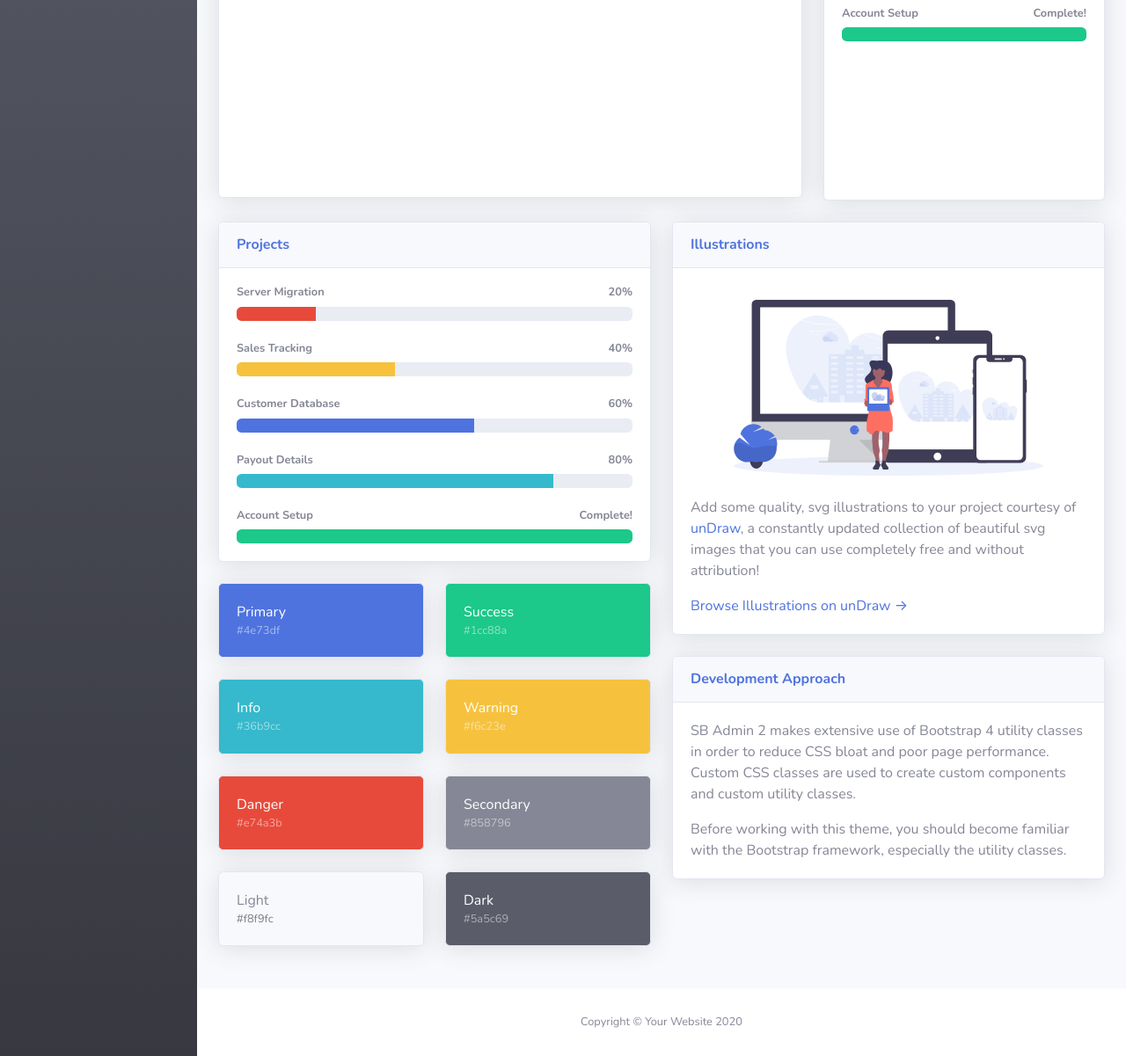
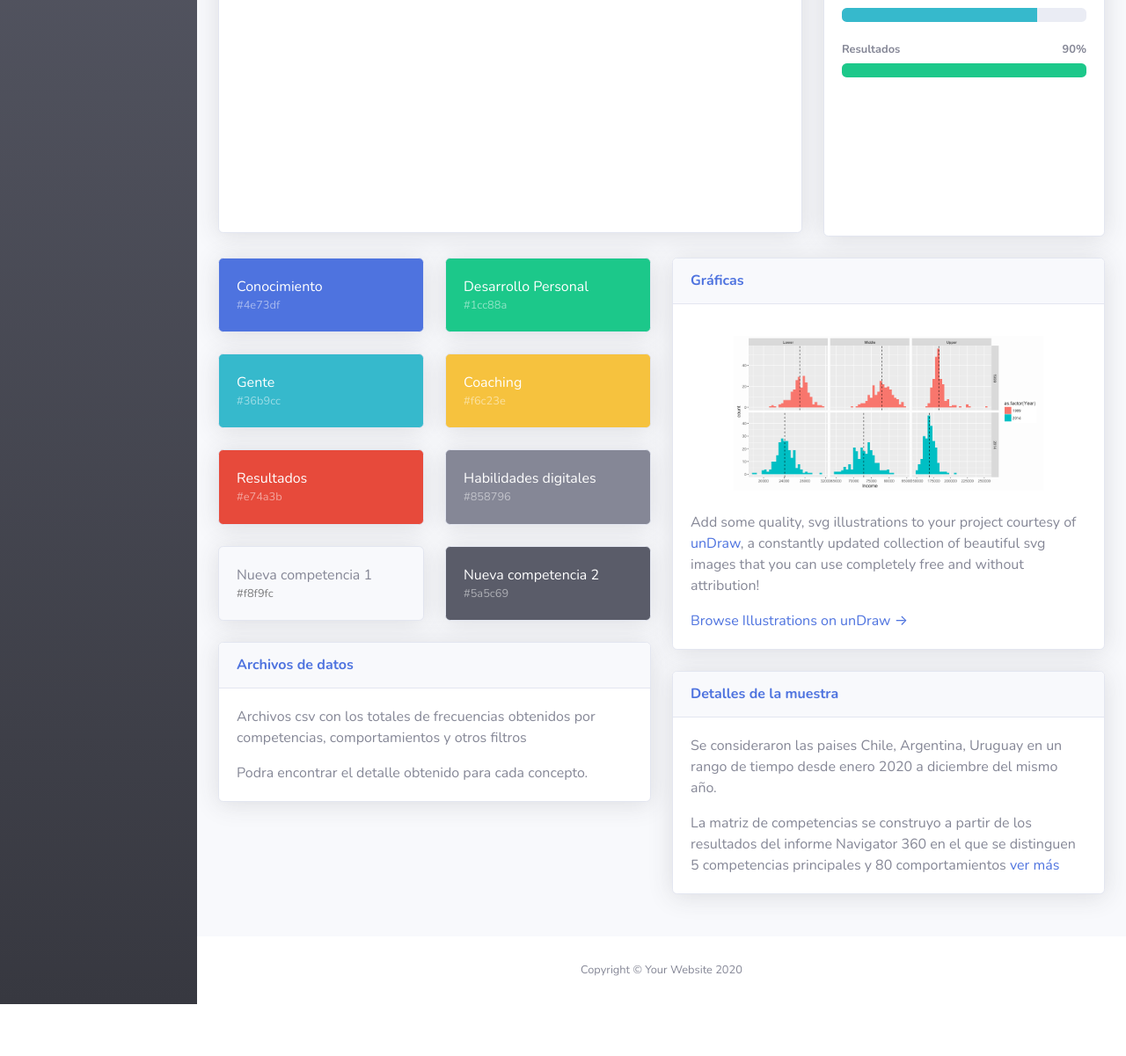
Before and after one commit to Nicolasvegam/astrazeneca, a Django app: page /app1/index2/ in a window 1280 px wide. Shown: the part 597-1798 px from the top of the page at 88% size. After the commit the page ends 1739 px from the top, so only its background shows below. Run offline with Django 3.2, Linux system fonts and the light colour scheme; a map, chart or similar area stays blank; some libraries are stand-ins or nearby versions.

Commit message:
cambios en descripciones index2

```diff
--- a/app1/templates/app1/index 2.html
+++ b/app1/templates/app1/index 2.html
@@ -411,8 +411,8 @@
                                     <div class="row no-gutters align-items-center">
                                         <div class="col mr-2">
                                             <div class="text-xs font-weight-bold text-primary text-uppercase mb-1">
-                                                Earnings (Monthly)</div>
-                                            <div class="h5 mb-0 font-weight-bold text-gray-800">$40,000</div>
+                                                Competencia más frecuente</div>
+                                            <div class="h5 mb-0 font-weight-bold text-gray-800"> Eficacia Interpersonal</div>
                                         </div>
                                         <div class="col-auto">
                                             <i class="fas fa-calendar fa-2x text-gray-300"></i>
@@ -429,8 +429,8 @@
                                     <div class="row no-gutters align-items-center">
                                         <div class="col mr-2">
                                             <div class="text-xs font-weight-bold text-success text-uppercase mb-1">
-                                                Earnings (Annual)</div>
-                                            <div class="h5 mb-0 font-weight-bold text-gray-800">$215,000</div>
+                                                Nueva Tendencia </div>
+                                            <div class="h5 mb-0 font-weight-bold text-gray-800">Habilidades digitales</div>
                                         </div>
                                         <div class="col-auto">
                                             <i class="fas fa-dollar-sign fa-2x text-gray-300"></i>
@@ -446,7 +446,7 @@
                                 <div class="card-body">
                                     <div class="row no-gutters align-items-center">
                                         <div class="col mr-2">
-                                            <div class="text-xs font-weight-bold text-info text-uppercase mb-1">Tasks
+                                            <div class="text-xs font-weight-bold text-info text-uppercase mb-1">Porcentaje de Coincidencia
                                             </div>
                                             <div class="row no-gutters align-items-center">
                                                 <div class="col-auto">
@@ -476,8 +476,8 @@
                                     <div class="row no-gutters align-items-center">
                                         <div class="col mr-2">
                                             <div class="text-xs font-weight-bold text-warning text-uppercase mb-1">
-                                                Pending Requests</div>
-                                            <div class="h5 mb-0 font-weight-bold text-gray-800">18</div>
+                                                Numero de descripciones analizadas</div>
+                                            <div class="h5 mb-0 font-weight-bold text-gray-800">138</div>
                                         </div>
                                         <div class="col-auto">
                                             <i class="fas fa-comments fa-2x text-gray-300"></i>
@@ -498,7 +498,7 @@
                                 <!-- Card Header - Dropdown -->
                                 <div
                                     class="card-header py-3 d-flex flex-row align-items-center justify-content-between">
-                                    <h6 class="m-0 font-weight-bold text-primary">Earnings Overview</h6>
+                                    <h6 class="m-0 font-weight-bold text-primary">Estadistica por Pais </h6>
                                     <div class="dropdown no-arrow">
                                         <a class="dropdown-toggle" href="#" role="button" id="dropdownMenuLink"
                                             data-toggle="dropdown" aria-haspopup="true" aria-expanded="false">
@@ -530,35 +530,35 @@
                             <!-- Project Card Example -->
                             <div class="card shadow mb-4">
                                 <div class="card-header py-3">
-                                    <h6 class="m-0 font-weight-bold text-primary">Projects</h6>
+                                    <h6 class="m-0 font-weight-bold text-primary"> Frecuencia de Aparición </h6>
                                 </div>
                                 <div class="card-body" style="padding-bottom: 180px;">
-                                    <h4 class="small font-weight-bold">Server Migration <span
+                                    <h4 class="small font-weight-bold"> Conocimientos <span
                                             class="float-right">20%</span></h4>
                                     <div class="progress mb-4">
                                         <div class="progress-bar bg-danger" role="progressbar" style="width: 20%"
                                             aria-valuenow="20" aria-valuemin="0" aria-valuemax="100"></div>
                                     </div>
-                                    <h4 class="small font-weight-bold">Sales Tracking <span
+                                    <h4 class="small font-weight-bold">Desarrollo Personal <span
                                             class="float-right">40%</span></h4>
                                     <div class="progress mb-4">
                                         <div class="progress-bar bg-warning" role="progressbar" style="width: 40%"
                                             aria-valuenow="40" aria-valuemin="0" aria-valuemax="100"></div>
                                     </div>
-                                    <h4 class="small font-weight-bold">Customer Database <span
+                                    <h4 class="small font-weight-bold"> Gente <span
                                             class="float-right">60%</span></h4>
                                     <div class="progress mb-4">
                                         <div class="progress-bar" role="progressbar" style="width: 60%"
                                             aria-valuenow="60" aria-valuemin="0" aria-valuemax="100"></div>
                                     </div>
-                                    <h4 class="small font-weight-bold">Payout Details <span
+                                    <h4 class="small font-weight-bold"> Coaching<span
                                             class="float-right">80%</span></h4>
                                     <div class="progress mb-4">
                                         <div class="progress-bar bg-info" role="progressbar" style="width: 80%"
                                             aria-valuenow="80" aria-valuemin="0" aria-valuemax="100"></div>
                                     </div>
-                                    <h4 class="small font-weight-bold">Account Setup <span
-                                            class="float-right">Complete!</span></h4>
+                                    <h4 class="small font-weight-bold"> Resultados <span
+                                            class="float-right">90% </span></h4>
                                     <div class="progress">
                                         <div class="progress-bar bg-success" role="progressbar" style="width: 100%"
                                             aria-valuenow="100" aria-valuemin="0" aria-valuemax="100"></div>
@@ -577,7 +577,7 @@
                         <div class="col-lg-6 mb-4">
 
                             <!-- Project Card Example -->
-                            <div class="card shadow mb-4">
+                            <!-- <div class="card shadow mb-4">
                                 <div class="card-header py-3">
                                     <h6 class="m-0 font-weight-bold text-primary">Projects</h6>
                                 </div>
@@ -613,14 +613,14 @@
                                             aria-valuenow="100" aria-valuemin="0" aria-valuemax="100"></div>
                                     </div>
                                 </div>
-                            </div>
+                            </div> -->
 
                             <!-- Color System -->
                             <div class="row">
                                 <div class="col-lg-6 mb-4">
                                     <div class="card bg-primary text-white shadow">
                                         <div class="card-body">
-                                            Primary
+                                            Conocimiento
                                             <div class="text-white-50 small">#4e73df</div>
                                         </div>
                                     </div>
@@ -628,7 +628,7 @@
                                 <div class="col-lg-6 mb-4">
                                     <div class="card bg-success text-white shadow">
                                         <div class="card-body">
-                                            Success
+                                            Desarrollo Personal
                                             <div class="text-white-50 small">#1cc88a</div>
                                         </div>
                                     </div>
@@ -636,7 +636,7 @@
                                 <div class="col-lg-6 mb-4">
                                     <div class="card bg-info text-white shadow">
                                         <div class="card-body">
-                                            Info
+                                            Gente
                                             <div class="text-white-50 small">#36b9cc</div>
                                         </div>
                                     </div>
@@ -644,7 +644,7 @@
                                 <div class="col-lg-6 mb-4">
                                     <div class="card bg-warning text-white shadow">
                                         <div class="card-body">
-                                            Warning
+                                            Coaching
                                             <div class="text-white-50 small">#f6c23e</div>
                                         </div>
                                     </div>
@@ -652,7 +652,7 @@
                                 <div class="col-lg-6 mb-4">
                                     <div class="card bg-danger text-white shadow">
                                         <div class="card-body">
-                                            Danger
+                                            Resultados
                                             <div class="text-white-50 small">#e74a3b</div>
                                         </div>
                                     </div>
@@ -660,7 +660,7 @@
                                 <div class="col-lg-6 mb-4">
                                     <div class="card bg-secondary text-white shadow">
                                         <div class="card-body">
-                                            Secondary
+                                            Habilidades digitales
                                             <div class="text-white-50 small">#858796</div>
                                         </div>
                                     </div>
@@ -668,7 +668,7 @@
                                 <div class="col-lg-6 mb-4">
                                     <div class="card bg-light text-black shadow">
                                         <div class="card-body">
-                                            Light
+                                           Nueva competencia 1
                                             <div class="text-black-50 small">#f8f9fc</div>
                                         </div>
                                     </div>
@@ -676,12 +676,24 @@
                                 <div class="col-lg-6 mb-4">
                                     <div class="card bg-dark text-white shadow">
                                         <div class="card-body">
-                                            Dark
+                                            Nueva competencia 2
                                             <div class="text-white-50 small">#5a5c69</div>
                                         </div>
                                     </div>
                                 </div>
                             </div>
+
+                            <!-- Approach -->
+                            <div class="card shadow mb-4">
+                                <div class="card-header py-3">
+                                    <h6 class="m-0 font-weight-bold text-primary">Archivos de datos</h6>
+                                </div>
+                                <div class="card-body">
+                                    <p>Archivos csv con los totales de frecuencias obtenidos por competencias, comportamientos y otros filtros</p>
+                                    <p class="mb-0"> Podra encontrar el detalle obtenido para cada concepto.</p>
+                                </div>
+                            </div>
+
 
                         </div>
 
@@ -690,12 +702,12 @@
                             <!-- Illustrations -->
                             <div class="card shadow mb-4">
                                 <div class="card-header py-3">
-                                    <h6 class="m-0 font-weight-bold text-primary">Illustrations</h6>
+                                    <h6 class="m-0 font-weight-bold text-primary">Gráficas</h6>
                                 </div>
                                 <div class="card-body">
                                     <div class="text-center">
                                         <img class="img-fluid px-3 px-sm-4 mt-3 mb-4" style="width: 25rem;"
-                                            src="{% static "app1/img/undraw_posting_photo.svg" %}" alt="">
+                                            src="{% static "app1/img/histogramas.png" %}" alt="">
                                     </div>
                                     <p>Add some quality, svg illustrations to your project courtesy of <a
                                             target="_blank" rel="nofollow" href="https://undraw.co/">unDraw</a>, a
@@ -709,14 +721,12 @@
                             <!-- Approach -->
                             <div class="card shadow mb-4">
                                 <div class="card-header py-3">
-                                    <h6 class="m-0 font-weight-bold text-primary">Development Approach</h6>
+                                    <h6 class="m-0 font-weight-bold text-primary">Detalles de la muestra</h6>
                                 </div>
                                 <div class="card-body">
-                                    <p>SB Admin 2 makes extensive use of Bootstrap 4 utility classes in order to reduce
-                                        CSS bloat and poor page performance. Custom CSS classes are used to create
-                                        custom components and custom utility classes.</p>
-                                    <p class="mb-0">Before working with this theme, you should become familiar with the
-                                        Bootstrap framework, especially the utility classes.</p>
+                                    <p>Se consideraron las paises Chile, Argentina, Uruguay en un rango de tiempo desde enero 2020 a diciembre del mismo año.</p>
+                                    <p class="mb-0"> La matriz de competencias se construyo a partir de los resultados del informe Navigator 360 en el que se distinguen 5 competencias principales y 80 comportamientos <a
+                                        target="_blank" rel="nofollow" href="https://undraw.co/">ver más</a></p>
                                 </div>
                             </div>
 
```
Also changed, not shown: static/app1/img/histogramas.png (added).
